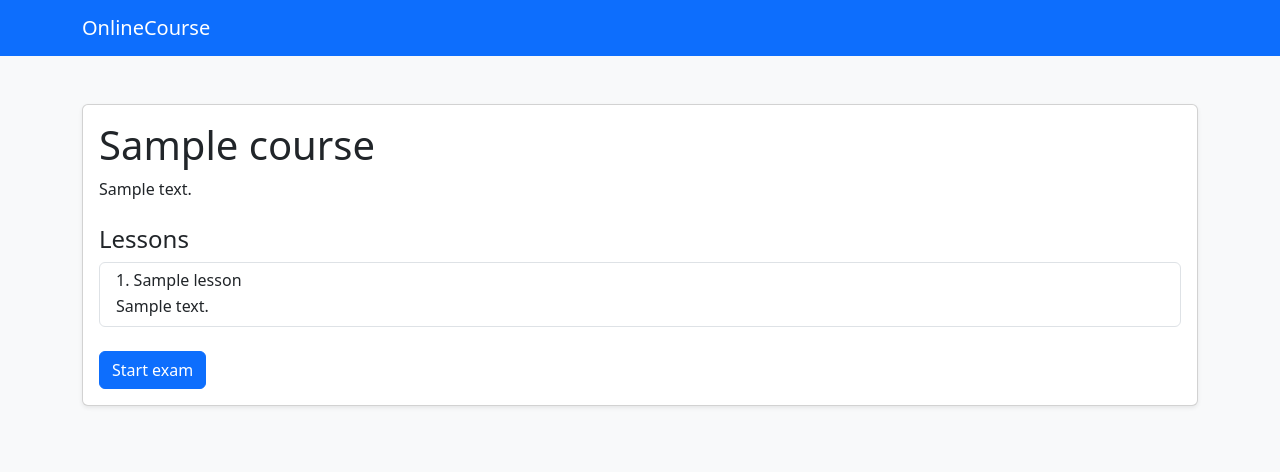
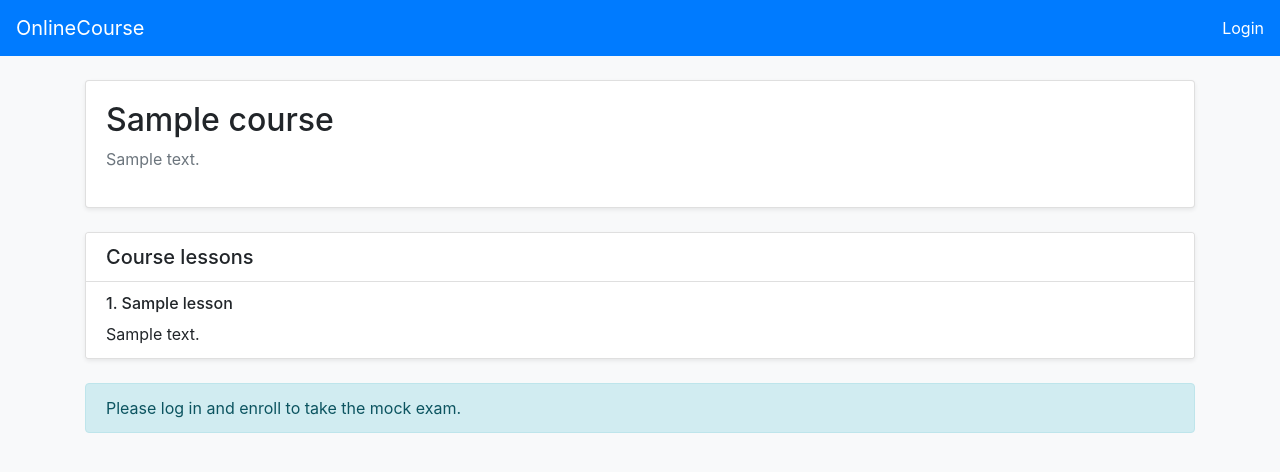
Before and after one commit to Swapnil9064/onlinecourse_capstone, a Django app: page /course/1/ in a window 1280 px wide. Shown: the top 472 px of the page. Run offline with Django 4.2, Linux system fonts and the light colour scheme; tables that the repository leaves empty hold one stand-in row (values such as "Sample post").

Commit message:
Update course_details_bootstrap.html

```diff
--- a/onlinecourse/templates/onlinecourse/course_details_bootstrap.html
+++ b/onlinecourse/templates/onlinecourse/course_details_bootstrap.html
@@ -1,38 +1,81 @@
-<!doctype html>
+<!DOCTYPE html>
 <html lang="en">
 <head>
-  <meta charset="utf-8">
+  <meta charset="UTF-8">
   <meta name="viewport" content="width=device-width, initial-scale=1">
   <title>{{ course.name }}</title>
-  <link href="https://cdn.jsdelivr.net/npm/bootstrap@5.3.3/dist/css/bootstrap.min.css" rel="stylesheet">
+  <link rel="stylesheet" href="https://cdn.jsdelivr.net/npm/bootstrap@4.6.2/dist/css/bootstrap.min.css">
 </head>
 <body class="bg-light">
 <nav class="navbar navbar-expand-lg navbar-dark bg-primary">
-  <div class="container"><a class="navbar-brand" href="/">OnlineCourse</a></div>
+  <a class="navbar-brand" href="{% url 'onlinecourse:index' %}">OnlineCourse</a>
+  <div class="ml-auto text-white">
+    {% if user.is_authenticated %}
+      {{ user.username }} · <a class="text-white" href="{% url 'onlinecourse:logout' %}">Logout</a>
+    {% else %}
+      <a class="text-white" href="{% url 'onlinecourse:login' %}">Login</a>
+    {% endif %}
+  </div>
 </nav>
-<main class="container py-5">
-  <div class="card shadow-sm">
+<main class="container py-4">
+  <div class="card shadow-sm mb-4">
     <div class="card-body">
-      <h1 class="card-title">{{ course.name }}</h1>
-      <p class="card-text">{{ course.description }}</p>
-      <h2 class="h4 mt-4">Lessons</h2>
-      {% if course.lessons.all %}
-        <div class="list-group">
-          {% for lesson in course.lessons.all %}
-            <div class="list-group-item">
-              <h3 class="h6 mb-1">{{ forloop.counter }}. {{ lesson.title }}</h3>
-              <p class="mb-0">{{ lesson.content }}</p>
-            </div>
-          {% empty %}
-            <p class="text-muted">No lessons have been added yet.</p>
-          {% endfor %}
-        </div>
-      {% else %}
-        <p class="text-muted">No lessons have been added yet.</p>
+      <h1 class="h2">{{ course.name }}</h1>
+      <p class="text-muted">{{ course.description }}</p>
+      {% if user.is_authenticated and not is_enrolled %}
+        <a class="btn btn-primary" href="{% url 'onlinecourse:enroll' course.id %}">Enroll in course</a>
       {% endif %}
-      <a class="btn btn-primary mt-4" href="{% url 'onlinecourse:submit' course.id %}">Start exam</a>
     </div>
   </div>
+
+  <section class="card shadow-sm mb-4">
+    <div class="card-header bg-white"><h2 class="h5 mb-0">Course lessons</h2></div>
+    <div class="list-group list-group-flush">
+      {% for lesson in lessons %}
+        <article class="list-group-item">
+          <h3 class="h6">{{ forloop.counter }}. {{ lesson.title }}</h3>
+          <p class="mb-0">{{ lesson.content|linebreaksbr }}</p>
+        </article>
+      {% empty %}
+        <div class="list-group-item text-muted">No lessons have been added yet.</div>
+      {% endfor %}
+    </div>
+  </section>
+
+  {% if is_enrolled %}
+    <section class="card shadow-sm">
+      <div class="card-header bg-white"><h2 class="h5 mb-0">Mock exam</h2></div>
+      <div class="card-body">
+        {% if questions %}
+          <form method="post" action="{% url 'onlinecourse:submit' course.id %}">
+            {% csrf_token %}
+            {% for question in questions %}
+              <fieldset class="border rounded p-3 mb-3">
+                <legend class="h6">Question {{ forloop.counter }} ({{ question.grade }} point{{ question.grade|pluralize }})</legend>
+                <p>{{ question.question_text }}</p>
+                {% for choice in question.choices.all %}
+                  <div class="form-check">
+                    <input class="form-check-input" type="checkbox" id="choice_{{ choice.id }}"
+                           name="choice_{{ question.id }}" value="{{ choice.id }}">
+                    <label class="form-check-label" for="choice_{{ choice.id }}">{{ choice.choice_text }}</label>
+                  </div>
+                {% empty %}
+                  <p class="text-muted">No choices available.</p>
+                {% endfor %}
+              </fieldset>
+            {% endfor %}
+            <button class="btn btn-success" type="submit">Submit exam</button>
+          </form>
+        {% else %}
+          <p class="text-muted mb-0">No exam questions have been added yet.</p>
+        {% endif %}
+      </div>
+    </section>
+  {% elif user.is_authenticated %}
+    <div class="alert alert-info">Enroll in this course to take the mock exam.</div>
+  {% else %}
+    <div class="alert alert-info">Please log in and enroll to take the mock exam.</div>
+  {% endif %}
 </main>
 </body>
 </html>
```
